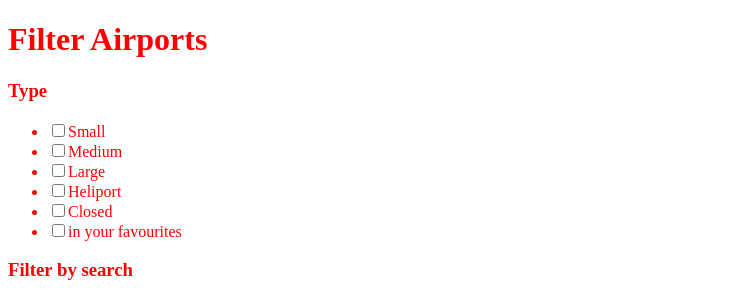
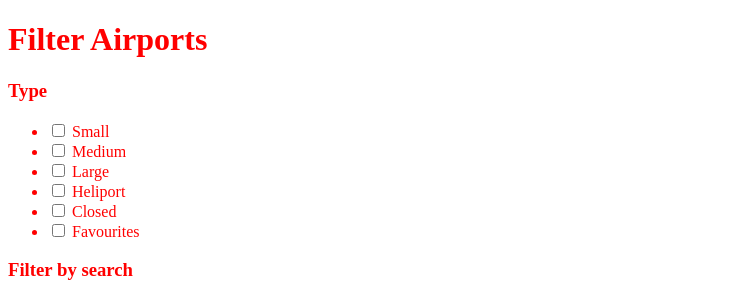
Before and after one commit to HarshHattyangdi/airport-filter, a React (Create React App) app: page / in a window 1280 px wide. Shown: the top 291 px of the page, without its empty margins (0-732 px from the left). Built offline with nearby package versions, Linux system fonts and the light colour scheme.

Commit message:
Implemented filter with type functionality partially

```diff
--- a/src/App.js
+++ b/src/App.js
@@ -5,17 +5,14 @@ import Table from "./components/Table";
 import "./styles/index.css";
 
 function App() {
+  // eslint-disable-next-line no-unused-vars
   const [searchTerm, setSearchTerm] = useState("");
   const [allData, setAllData] = useState([]);
   const [filteredData, setFilteredData] = useState([]);
   return (
     <div className="App">
       <PageHeader />
-      <NavBar
-        setSearchTerm={setSearchTerm}
-        allData={allData}
-        setFilteredData={setFilteredData}
-      />
+      <NavBar allData={allData} setFilteredData={setFilteredData} />
       <Table
         searchTerm={searchTerm}
         setAllData={setAllData}
--- a/src/components/NavBar.js
+++ b/src/components/NavBar.js
@@ -1,41 +1,54 @@
-function NavBar({ setSearchTerm, allData, setFilteredData }) {
+import { useState } from "react";
+import { AirportTypes } from "../utils/AirportType";
+
+function NavBar({ allData, setFilteredData }) {
+  const [filterString, setFilterString] = useState("");
+  const [isChecked, setIsChecked] = useState(
+    new Array(AirportTypes.length).fill(false)
+  );
+
+  const handleChange = (position, e) => {
+    let value = e.target.value.toLowerCase();
+    let result = allData.filter((data) => {
+      return data.type.toString().includes(value);
+    });
+    setFilteredData(result);
+
+    const updatedCheckedState = isChecked.map((item, index) => {
+      return index === position ? !item : item;
+    });
+    setIsChecked(updatedCheckedState);
+    setFilterString(filterString + value);
+  };
+  // console.log(filterString);
   const handleSearch = (event) => {
     let value = event.target.value.toLowerCase();
     let result = allData.filter((data) => {
-      return Object.values(data).join("").toLowerCase().search(value) !== -1;
+      return Object.values(data).join("").toLowerCase().includes(value);
     });
     setFilteredData(result);
   };
-  console.log(allData);
+  // console.log(allData);
   return (
     <nav>
       <div>
         <h3>Type</h3>
         <ul>
-          <li>
-            <input type="checkbox" name="small" id="small" />
-            Small
-          </li>
-          <li>
-            <input type="checkbox" name="medium" id="medium" />
-            Medium
-          </li>
-          <li>
-            <input type="checkbox" name="large" id="large" />
-            Large
-          </li>
-          <li>
-            <input type="checkbox" name="heliport" id="heliport" />
-            Heliport
-          </li>
-          <li>
-            <input type="checkbox" name="closed" id="closed" />
-            Closed
-          </li>
-          <li>
-            <input type="checkbox" name="favourites" id="favourites" />
-            in your favourites
-          </li>
+          {AirportTypes.map((val, i) => {
+            return (
+              <li key={i}>
+                <input
+                  type="checkbox"
+                  checked={isChecked[i]}
+                  onChange={(e) => {
+                    handleChange(i, e);
+                  }}
+                  value={val}
+                />{" "}
+                {val}
+              </li>
+            );
+          })}
         </ul>
       </div>
       <div>
--- a/src/components/Table.js
+++ b/src/components/Table.js
@@ -31,6 +31,7 @@ function Table({ searchTerm, setAllData, filteredData, setFilteredData }) {
 
   useEffect(() => {
     fetchAirports();
+    // eslint-disable-next-line react-hooks/exhaustive-deps
   }, []);
 
   const indexOfLastAirport = currentPage * airportsPerPage;
--- /dev/null
+++ b/src/utils/AirportType.js
@@ -0,0 +1,8 @@
+export const AirportTypes = [
+  "Small",
+  "Medium",
+  "Large",
+  "Heliport",
+  "Closed",
+  "Favourites",
+];
```
